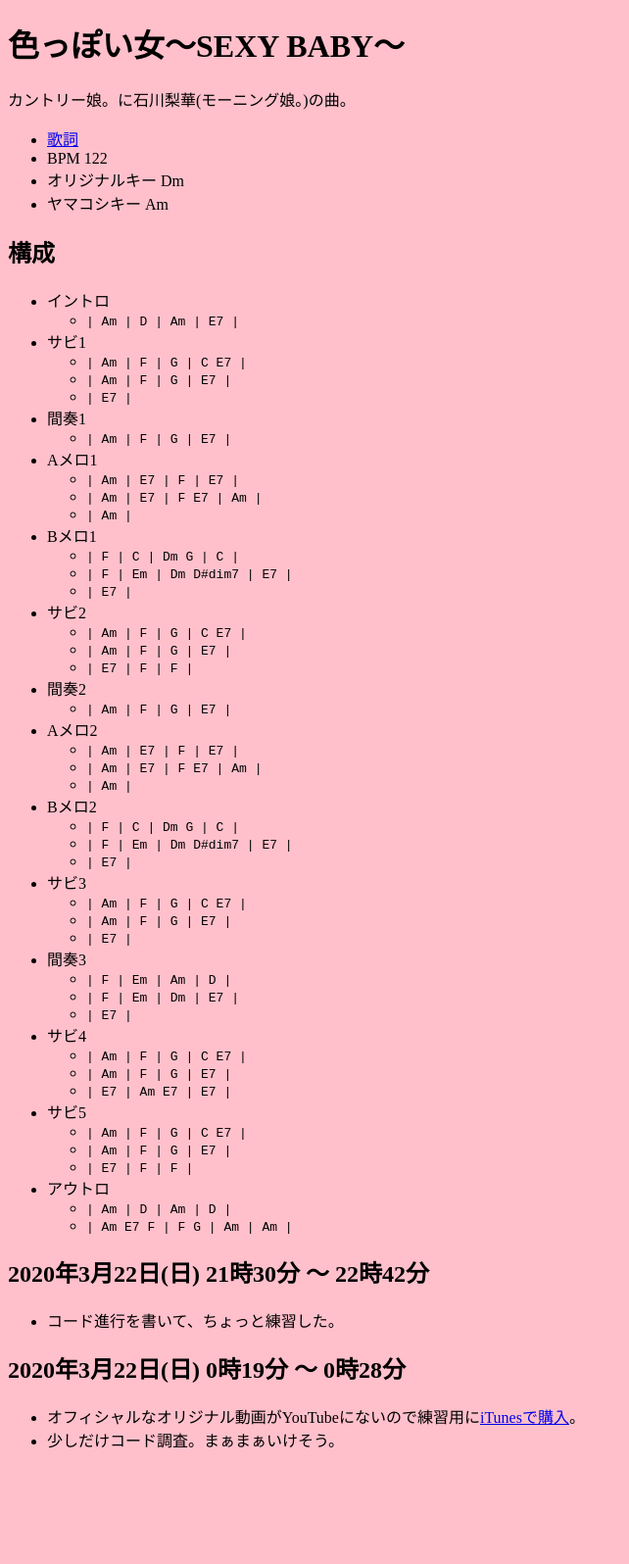
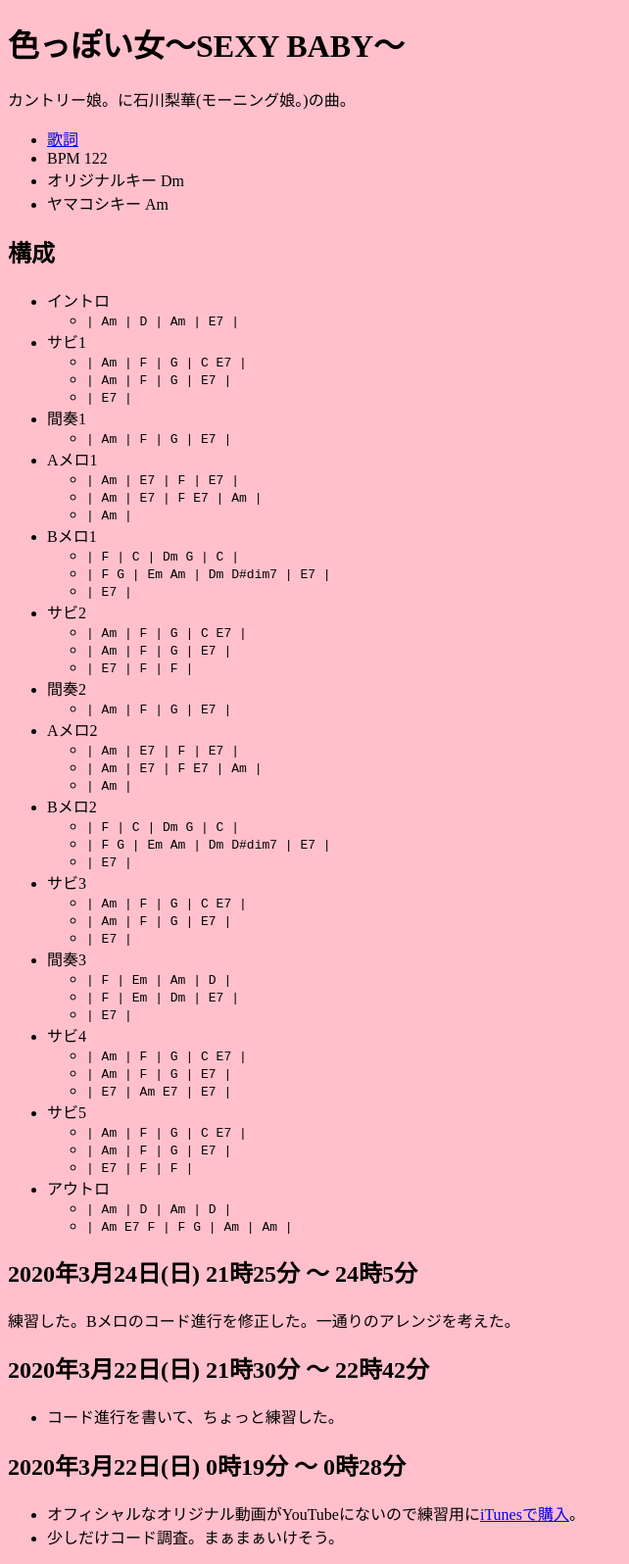
Before and after one commit to takaoyamakoshi/momochi, a Jekyll site: the page built from showtime/number/iroppoi_onna_sexy_baby.md, in a window 1280 px wide. Shown: the whole page at 98% size, without its empty margins (0-642 px from the left). Built offline with Jekyll 4.4.1, drawn with Linux system fonts in a browser that asks for light colours; our own code applies the rules of GitHub Pages for plain Markdown files; before the commit the page ends 1497 px from its top, so only the background shows below that.

Commit message:
Update iroppoi_onna_sexy_baby.md

```diff
--- a/showtime/number/iroppoi_onna_sexy_baby.md
+++ b/showtime/number/iroppoi_onna_sexy_baby.md
@@ -23,7 +23,7 @@
   - `| Am |`
 - Bメロ1
   - `| F | C | Dm G | C |`
-  - `| F | Em | Dm D#dim7 | E7 |`
+  - `| F  G | Em Am | Dm D#dim7 | E7 |`
   - `| E7 |`
 - サビ2
   - `| Am | F | G | C E7 |`
@@ -37,7 +37,7 @@
   - `| Am |`
 - Bメロ2
   - `| F | C | Dm G | C |`
-  - `| F | Em | Dm D#dim7 | E7 |`
+  - `| F  G | Em Am | Dm D#dim7 | E7 |`
   - `| E7 |`
 - サビ3
   - `| Am | F | G | C E7 |`
@@ -59,6 +59,10 @@
   - `| Am | D | Am | D |`
   - `| Am E7 F | F G | Am | Am |`
 
+## 2020年3月24日(日) 21時25分 ～ 24時5分
+
+練習した。Bメロのコード進行を修正した。一通りのアレンジを考えた。
+
 ## 2020年3月22日(日) 21時30分 ～ 22時42分
 
 - コード進行を書いて、ちょっと練習した。
```
